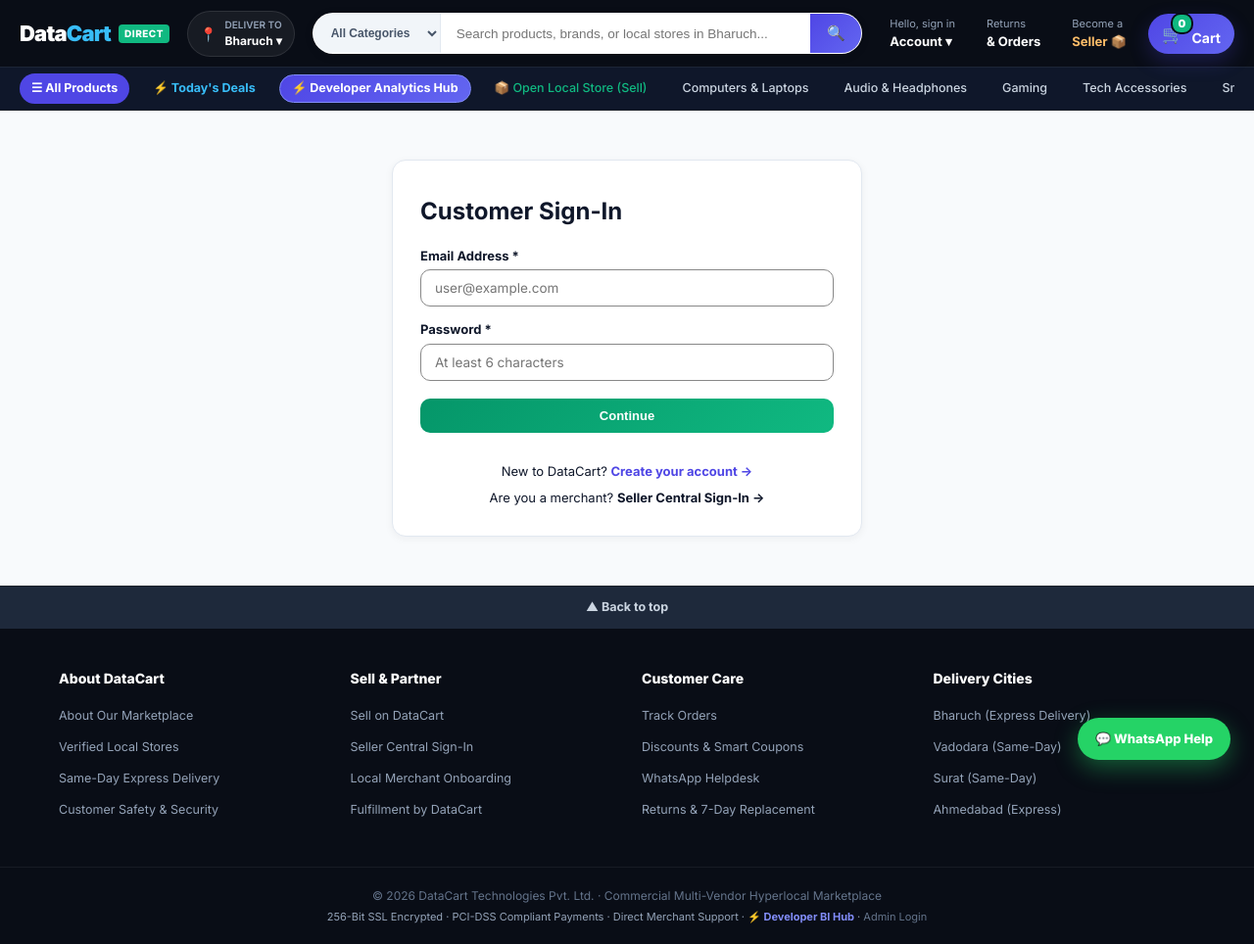
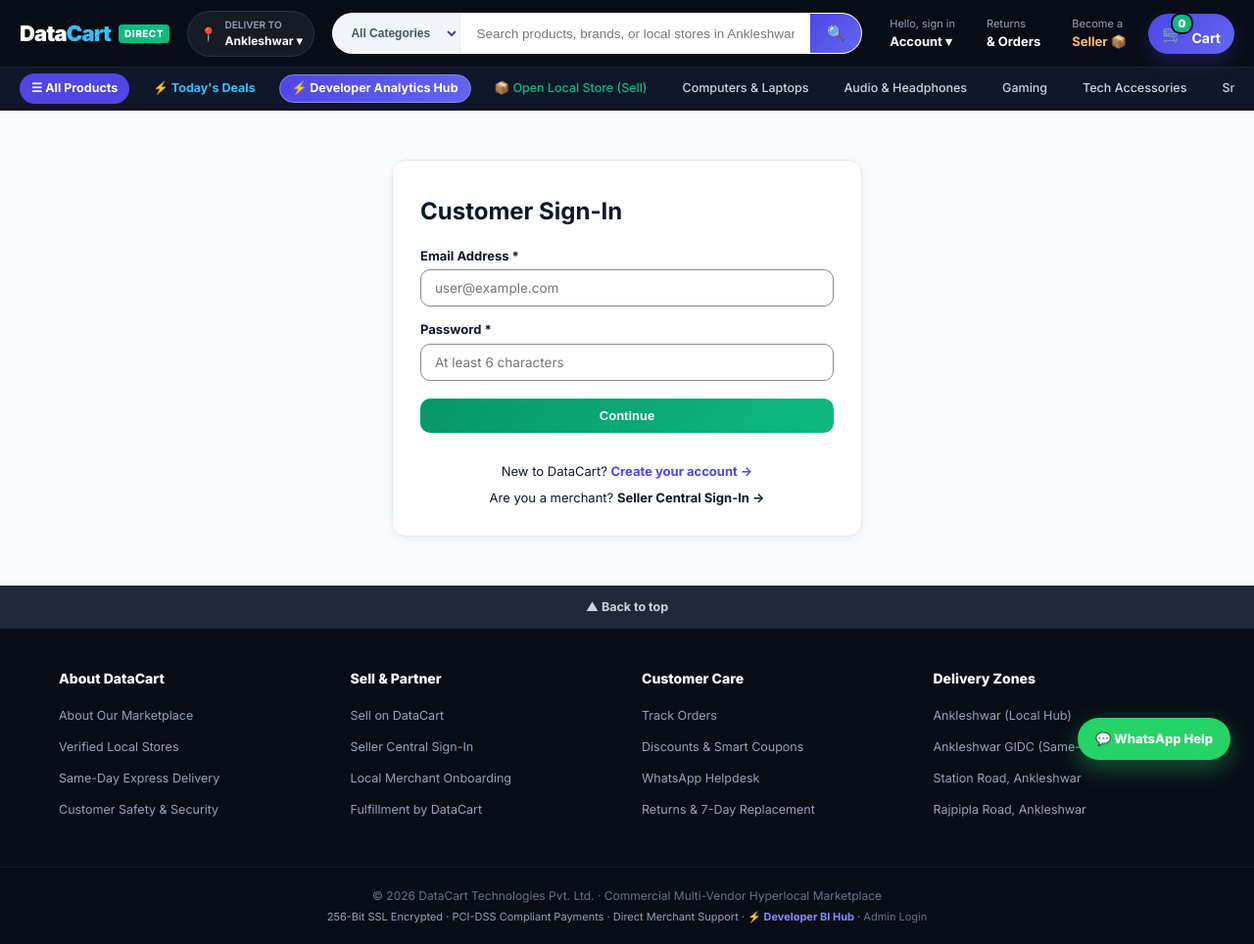
Before and after one commit to anshikachaubey03/DataCart_Python_Ecommerce_PBL, a Flask app: page /login in a window 1280 px wide. Shown: the whole page at 98% size. Run offline with Flask 3, Linux system fonts and the light colour scheme; data comes from the database, SQL or seed files in the repository; both versions use the stored data as it was after the commit.

Commit message:
Add files via upload

```diff
--- a/app.py
+++ b/app.py
@@ -266,41 +266,40 @@ def init_db():
         conn.commit()
 
     # Seed Verified Local Merchants in Ankleshwar
-    merchant_count = conn.execute("SELECT COUNT(*) FROM customers WHERE role='merchant'").fetchone()[0]
-    if merchant_count < 4:
-        merchants = [
-            (
-                "Shreeji Electronics", "shreeji.ank@example.com", generate_password_hash("seller123"), "merchant",
-                "Shreeji Electronics & Appliances", "GSTIN24AABCS1234F1Z1", "Ankleshwar", "919876543210",
-                "Shop 12, Station Road Commercial Complex, Ankleshwar", "393001", datetime.utcnow().isoformat()
-            ),
-            (
-                "Narmada Tech", "narmada.tech@example.com", generate_password_hash("seller123"), "merchant",
-                "Narmada Tech & IT Solutions", "GSTIN24AABCN5678G1Z2", "Ankleshwar", "919876543211",
-                "GIDC Industrial Estate, Near Water Tank, Ankleshwar", "393002", datetime.utcnow().isoformat()
-            ),
-            (
-                "Gujarat Smart Living", "smart.living@example.com", generate_password_hash("seller123"), "merchant",
-                "Gujarat Smart Living & Lighting", "GSTIN24AABCG9101H1Z3", "Ankleshwar", "919876543212",
-                "Rajpipla Road High Street, Ankleshwar", "393001", datetime.utcnow().isoformat()
-            ),
-            (
-                "Ankleshwar Sound Studio", "sound.studio@example.com", generate_password_hash("seller123"), "merchant",
-                "Ankleshwar Sound Studio & Acoustics", "GSTIN24AABCS3141J1Z4", "Ankleshwar", "919876543213",
-                "Valia Road Corner, Ankleshwar", "393002", datetime.utcnow().isoformat()
-            ),
-            (
-                "Radhe Hardware", "radhe.hardware@example.com", generate_password_hash("seller123"), "merchant",
-                "Radhe Industrial Hardware & Tools", "GSTIN24AABCR5161K1Z5", "Ankleshwar", "919876543214",
-                "Plot 45, GIDC Phase-1, Ankleshwar", "393002", datetime.utcnow().isoformat()
-            )
-        ]
-        for m in merchants:
-            conn.execute("""
-                INSERT OR IGNORE INTO customers(name, email, password_hash, role, store_name, business_id, city, whatsapp, address, pincode, created_at)
-                VALUES(?,?,?,?,?,?,?,?,?,?,?)
-            """, m)
-        conn.commit()
+    conn.execute("DELETE FROM customers WHERE role='merchant' AND city != 'Ankleshwar'")
+    merchants = [
+        (
+            "Shreeji Electronics", "shreeji.ank@example.com", generate_password_hash("seller123"), "merchant",
+            "Shreeji Electronics & Appliances", "GSTIN24AABCS1234F1Z1", "Ankleshwar", "919876543210",
+            "Shop 12, Station Road Commercial Complex, Ankleshwar", "393001", datetime.utcnow().isoformat()
+        ),
+        (
+            "Narmada Tech", "narmada.tech@example.com", generate_password_hash("seller123"), "merchant",
+            "Narmada Tech & IT Solutions", "GSTIN24AABCN5678G1Z2", "Ankleshwar", "919876543211",
+            "GIDC Industrial Estate, Near Water Tank, Ankleshwar", "393002", datetime.utcnow().isoformat()
+        ),
+        (
+            "Gujarat Smart Living", "smart.living@example.com", generate_password_hash("seller123"), "merchant",
+            "Gujarat Smart Living & Lighting", "GSTIN24AABCG9101H1Z3", "Ankleshwar", "919876543212",
+            "Rajpipla Road High Street, Ankleshwar", "393001", datetime.utcnow().isoformat()
+        ),
+        (
+            "Ankleshwar Sound Studio", "sound.studio@example.com", generate_password_hash("seller123"), "merchant",
+            "Ankleshwar Sound Studio & Acoustics", "GSTIN24AABCS3141J1Z4", "Ankleshwar", "919876543213",
+            "Valia Road Corner, Ankleshwar", "393002", datetime.utcnow().isoformat()
+        ),
+        (
+            "Radhe Hardware", "radhe.hardware@example.com", generate_password_hash("seller123"), "merchant",
+            "Radhe Industrial Hardware & Tools", "GSTIN24AABCR5161K1Z5", "Ankleshwar", "919876543214",
+            "Plot 45, GIDC Phase-1, Ankleshwar", "393002", datetime.utcnow().isoformat()
+        )
+    ]
+    for m in merchants:
+        conn.execute("""
+            INSERT OR REPLACE INTO customers(name, email, password_hash, role, store_name, business_id, city, whatsapp, address, pincode, created_at)
+            VALUES(?,?,?,?,?,?,?,?,?,?,?)
+        """, m)
+    conn.commit()
 
     # Fetch seeded merchant IDs
     shreeji_m = conn.execute("SELECT id FROM customers WHERE store_name='Shreeji Electronics & Appliances'").fetchone()
@@ -688,8 +687,8 @@ def inject_globals():
         "merchant_id": session.get("merchant_id"),
         "merchant_store_name": session.get("store_name", ""),
         "merchant_name": session.get("merchant_name", ""),
-        "user_city": session.get("user_city", "Bharuch"),
-        "popular_cities": ["Bharuch", "Vadodara", "Surat", "Ahmedabad", "Rajkot", "Gandhinagar", "Mumbai", "Delhi NCR"],
+        "user_city": session.get("user_city", "Ankleshwar"),
+        "popular_cities": ["Ankleshwar", "Ankleshwar GIDC", "Station Road", "Rajpipla Road", "Valia Road", "Bharuch", "Surat", "Vadodara"],
         "featured_stores": featured_stores,
         "now_year": datetime.utcnow().year
     }
@@ -714,7 +713,7 @@ def home():
     min_price = request.args.get("min_price")
     max_price = request.args.get("max_price")
     sort_by = request.args.get("sort", "featured")
-    selected_city = request.args.get("city", session.get("user_city", "Bharuch"))
+    selected_city = request.args.get("city", session.get("user_city", "Ankleshwar"))
 
     products = search_products(
         query=query,
@@ -760,7 +759,7 @@ def home():
 
 @app.post("/set-location")
 def set_location():
-    city = request.form.get("city", "Bharuch").strip()
+    city = request.form.get("city", "Ankleshwar").strip()
     session["user_city"] = city
     session.modified = True
     flash(f"Delivery location set to {city}. Exploring nearby local stores & express delivery!", "info")
--- a/templates/base.html
+++ b/templates/base.html
@@ -222,12 +222,12 @@
       </div>
 
       <div class="footer-col">
-        <h4>Delivery Cities</h4>
+        <h4>Delivery Zones</h4>
         <ul>
-          <li><a href="#" onclick="setCityAndReload('Bharuch')">Bharuch (Express Delivery)</a></li>
-          <li><a href="#" onclick="setCityAndReload('Vadodara')">Vadodara (Same-Day)</a></li>
-          <li><a href="#" onclick="setCityAndReload('Surat')">Surat (Same-Day)</a></li>
-          <li><a href="#" onclick="setCityAndReload('Ahmedabad')">Ahmedabad (Express)</a></li>
+          <li><a href="#" onclick="setCityAndReload('Ankleshwar')">Ankleshwar (Local Hub)</a></li>
+          <li><a href="#" onclick="setCityAndReload('Ankleshwar GIDC')">Ankleshwar GIDC (Same-Day)</a></li>
+          <li><a href="#" onclick="setCityAndReload('Station Road')">Station Road, Ankleshwar</a></li>
+          <li><a href="#" onclick="setCityAndReload('Rajpipla Road')">Rajpipla Road, Ankleshwar</a></li>
         </ul>
       </div>
     </div>
```
Also changed, not shown: ecommerce.db.
